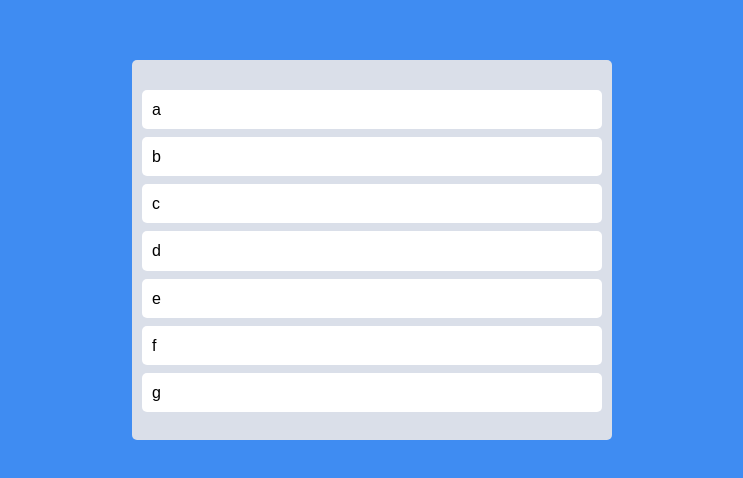
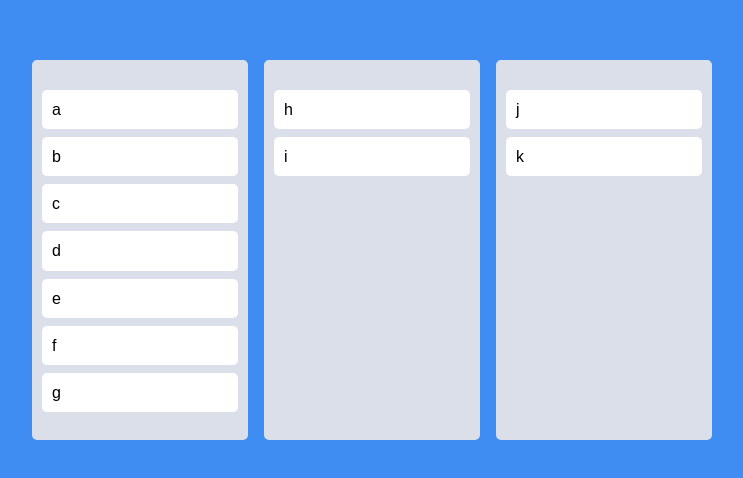
Before and after one commit to m21br/trello-clone, a React (Create React App) app: page / in a window 1280 px wide. Shown: the part 150-628 px from the top of the page, without its empty margins (268-1011 px from the left). Built offline with nearby package versions, Linux system fonts and the light colour scheme.

Commit message:
multi boards

```diff
--- a/src/App.tsx
+++ b/src/App.tsx
@@ -1,16 +1,12 @@
-import {
-  DragDropContext,
-  Droppable,
-  Draggable,
-  DropResult,
-} from 'react-beautiful-dnd';
+import { DragDropContext, DropResult } from 'react-beautiful-dnd';
 import { useRecoilState } from 'recoil';
 import styled from 'styled-components';
 import { toDoState } from './atom';
+import Board from './Components/Board';
 
 const Wrapper = styled.div`
   display: flex;
-  max-width: 480px;
+  max-width: 680px;
   width: 100%;
   margin: 0 auto;
   justify-content: center;
@@ -21,21 +17,8 @@ const Wrapper = styled.div`
 const Boards = styled.div`
   display: grid;
   width: 100%;
-  grid-template-columns: repeat(1, 1fr);
-`;
-
-const Board = styled.div`
-  padding: 20px 10px;
-  padding-top: 30px;
-  background-color: ${(props) => props.theme.boardColor};
-  border-radius: 5px;
-`;
-
-const Card = styled.div`
-  border-radius: 5px;
-  padding: 10px 10px;
-  margin-bottom: 8px;
-  background-color: ${(props) => props.theme.cardColor};
+  gap: 16px;
+  grid-template-columns: repeat(3, 1fr);
 `;
 
 function App() {
@@ -43,37 +26,21 @@ function App() {
   const onDrageEnd = ({ draggableId, destination, source }: DropResult) => {
     if (!destination) return;
 
-    setToDos((prev) => {
+    /*     setToDos((prev) => {
       const copyToDos = [...prev];
       copyToDos.splice(source.index, 1);
       copyToDos.splice(destination.index, 0, draggableId);
       return copyToDos;
     });
+ */
   };
   return (
     <DragDropContext onDragEnd={onDrageEnd}>
       <Wrapper>
         <Boards>
-          <Droppable droppableId="one">
-            {(magic) => (
-              <Board ref={magic.innerRef} {...magic.droppableProps}>
-                {toDos.map((toDo, index) => (
-                  <Draggable draggableId={toDo} index={index} key={toDo}>
-                    {(magic) => (
-                      <Card
-                        ref={magic.innerRef}
-                        {...magic.dragHandleProps}
-                        {...magic.draggableProps}
-                      >
-                        {toDo}
-                      </Card>
-                    )}
-                  </Draggable>
-                ))}
-                {magic.placeholder}
-              </Board>
-            )}
-          </Droppable>
+          {Object.keys(toDos).map((boardId) => (
+            <Board boardId={boardId} key={boardId} toDos={toDos[boardId]} />
+          ))}
         </Boards>
       </Wrapper>
     </DragDropContext>
--- /dev/null
+++ b/src/Components/Board.tsx
@@ -0,0 +1,33 @@
+import { Droppable } from 'react-beautiful-dnd';
+import DraggableCard from './DraggableCard';
+import styled from 'styled-components';
+import React from 'react';
+
+interface IProps {
+  toDos: string[];
+  boardId: string;
+}
+
+const Wrapper = styled.div`
+  padding: 20px 10px;
+  padding-top: 30px;
+  background-color: ${(props) => props.theme.boardColor};
+  border-radius: 5px;
+`;
+
+const Board = ({ toDos, boardId }: IProps) => {
+  return (
+    <Droppable droppableId={boardId}>
+      {(magic) => (
+        <Wrapper ref={magic.innerRef} {...magic.droppableProps}>
+          {toDos.map((toDo, index) => (
+            <DraggableCard toDo={toDo} index={index} key={toDo} />
+          ))}
+          {magic.placeholder}
+        </Wrapper>
+      )}
+    </Droppable>
+  );
+};
+
+export default React.memo(Board);
--- /dev/null
+++ b/src/Components/DraggableCard.tsx
@@ -0,0 +1,34 @@
+import React from 'react';
+import { Draggable } from 'react-beautiful-dnd';
+import styled from 'styled-components';
+
+interface IProps {
+  toDo: string;
+  index: number;
+}
+
+const Card = styled.div`
+  border-radius: 5px;
+  padding: 10px 10px;
+  margin-bottom: 8px;
+  background-color: ${(props) => props.theme.cardColor};
+  user-select: none;
+`;
+
+const DraggableCard = ({ toDo, index }: IProps) => {
+  return (
+    <Draggable draggableId={toDo} index={index} key={toDo}>
+      {(magic) => (
+        <Card
+          ref={magic.innerRef}
+          {...magic.dragHandleProps}
+          {...magic.draggableProps}
+        >
+          {toDo}
+        </Card>
+      )}
+    </Draggable>
+  );
+};
+
+export default React.memo(DraggableCard);
--- a/src/atom.ts
+++ b/src/atom.ts
@@ -1,6 +1,14 @@
 import { atom } from 'recoil';
 
-export const toDoState = atom({
+interface ITodo {
+  [key: string]: string[];
+}
+
+export const toDoState = atom<ITodo>({
   key: 'toDo',
-  default: ['a', 'b', 'c', 'd', 'e', 'f', 'g'],
+  default: {
+    to_do: ['a', 'b', 'c', 'd', 'e', 'f', 'g'],
+    doing: ['h', 'i'],
+    done: ['j', 'k'],
+  },
 });
```
